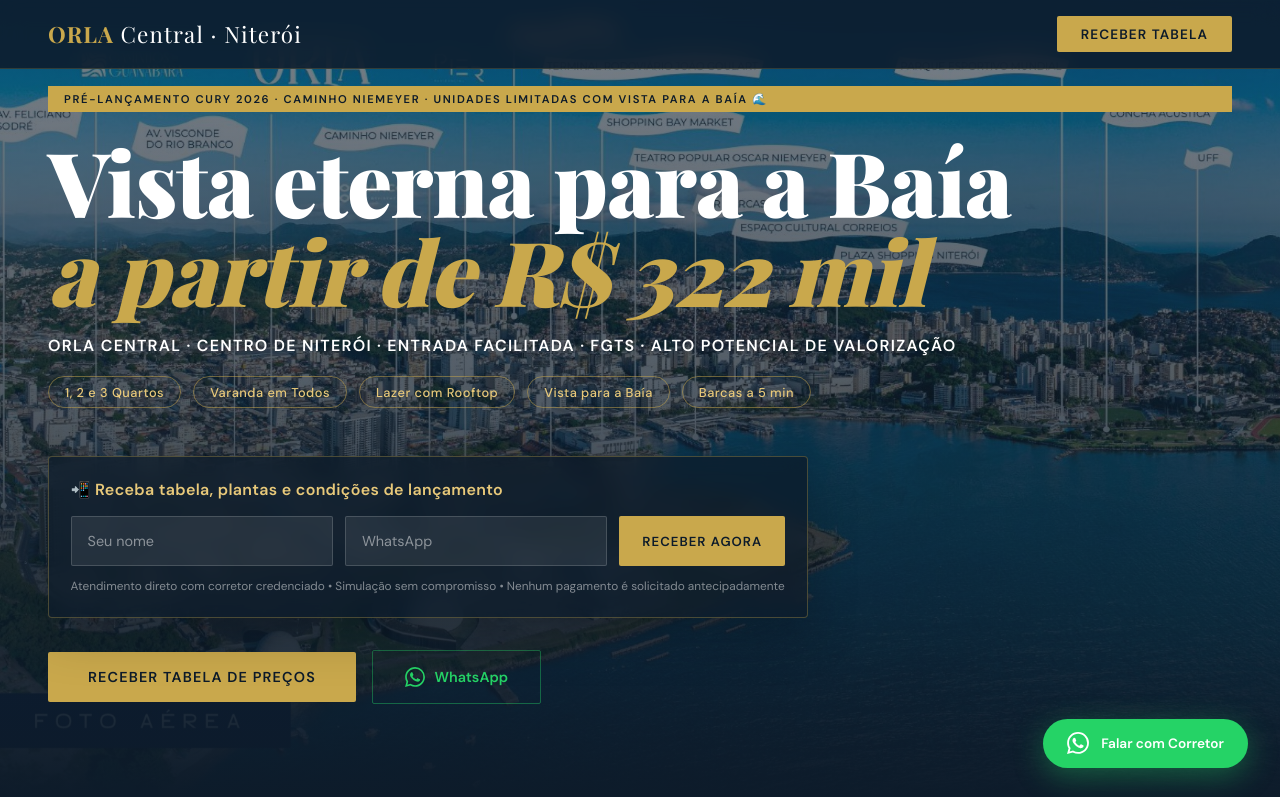
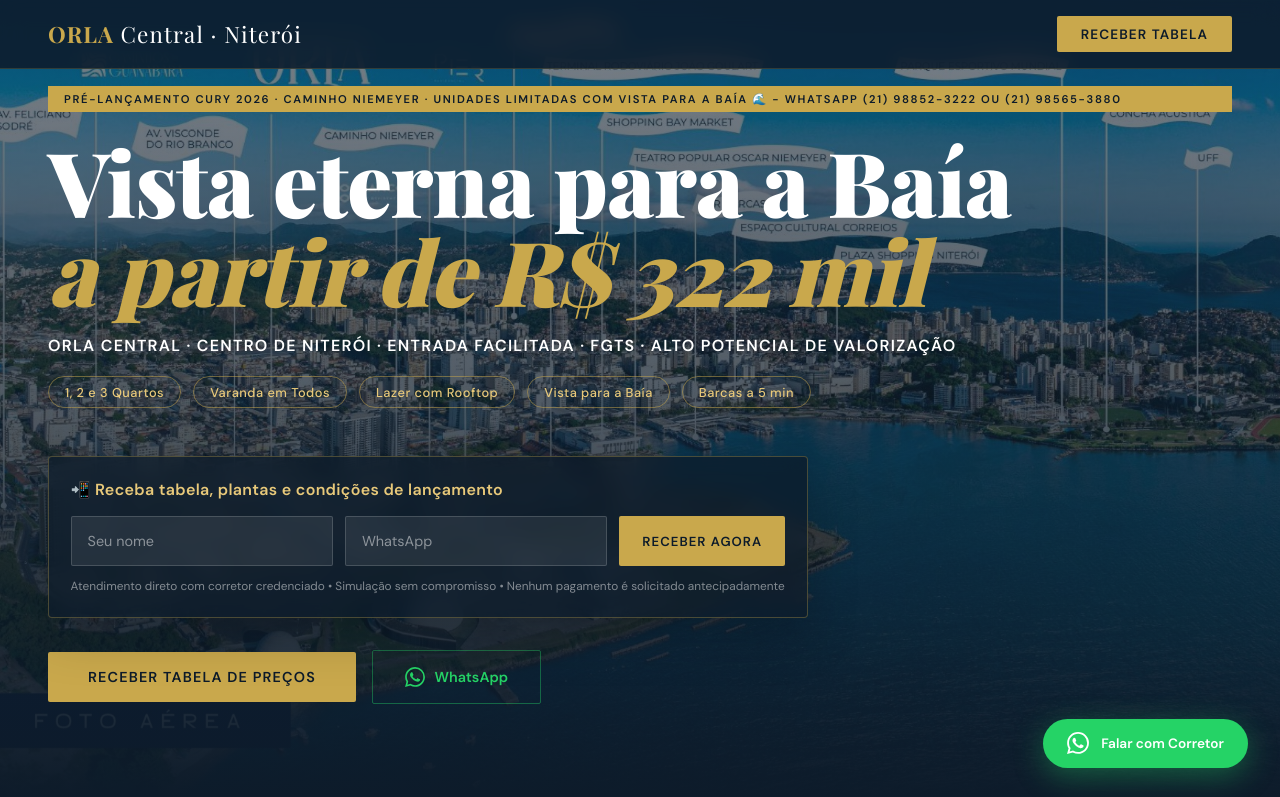
Before and after one commit to AugustoSeixasCorretorAvaliador/cury--orla-central, a plain HTML site: page index.html in a window 1280 px wide. Shown: the top 797 px of the page. Drawn offline with nearby package versions, Linux system fonts and the light colour scheme.

Commit message:
whatsapp

```diff
--- a/index.html
+++ b/index.html
@@ -642,7 +642,7 @@ src="https://www.facebook.com/tr?id=2815474178644026&ev=PageView&noscript=1"
 
 <!-- HERO -->
 <section class="hero">
-  <div class="hero-badge">Pré-lançamento Cury 2026 · Caminho Niemeyer · Unidades limitadas com vista para a Baía 🌊</div>
+  <div class="hero-badge">Pré-lançamento Cury 2026 · Caminho Niemeyer · Unidades limitadas com vista para a Baía 🌊 - WhatsApp (21) 98852-3222 ou (21) 98565-3880</div>
   <h1>Vista eterna para a Baía<em>a partir de R$ 322 mil</em></h1>
   <p class="hero-sub" style="color: var(--white); font-weight: 700; margin-top: 1rem; margin-bottom: 1.25rem;">Orla Central · Centro de Niterói · Entrada facilitada · FGTS · Alto potencial de valorização</p>
   <div class="hero-pills">
```
